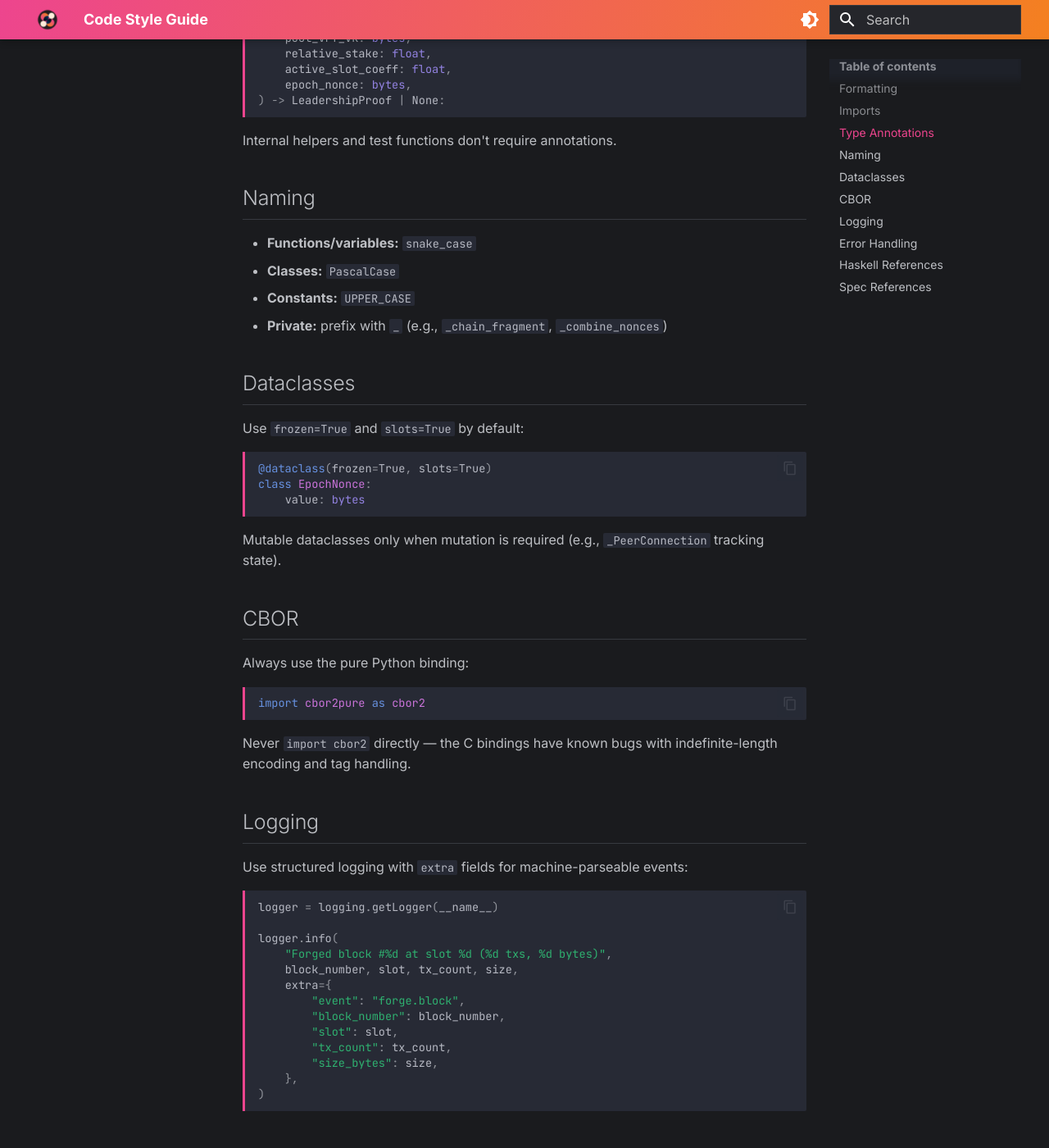
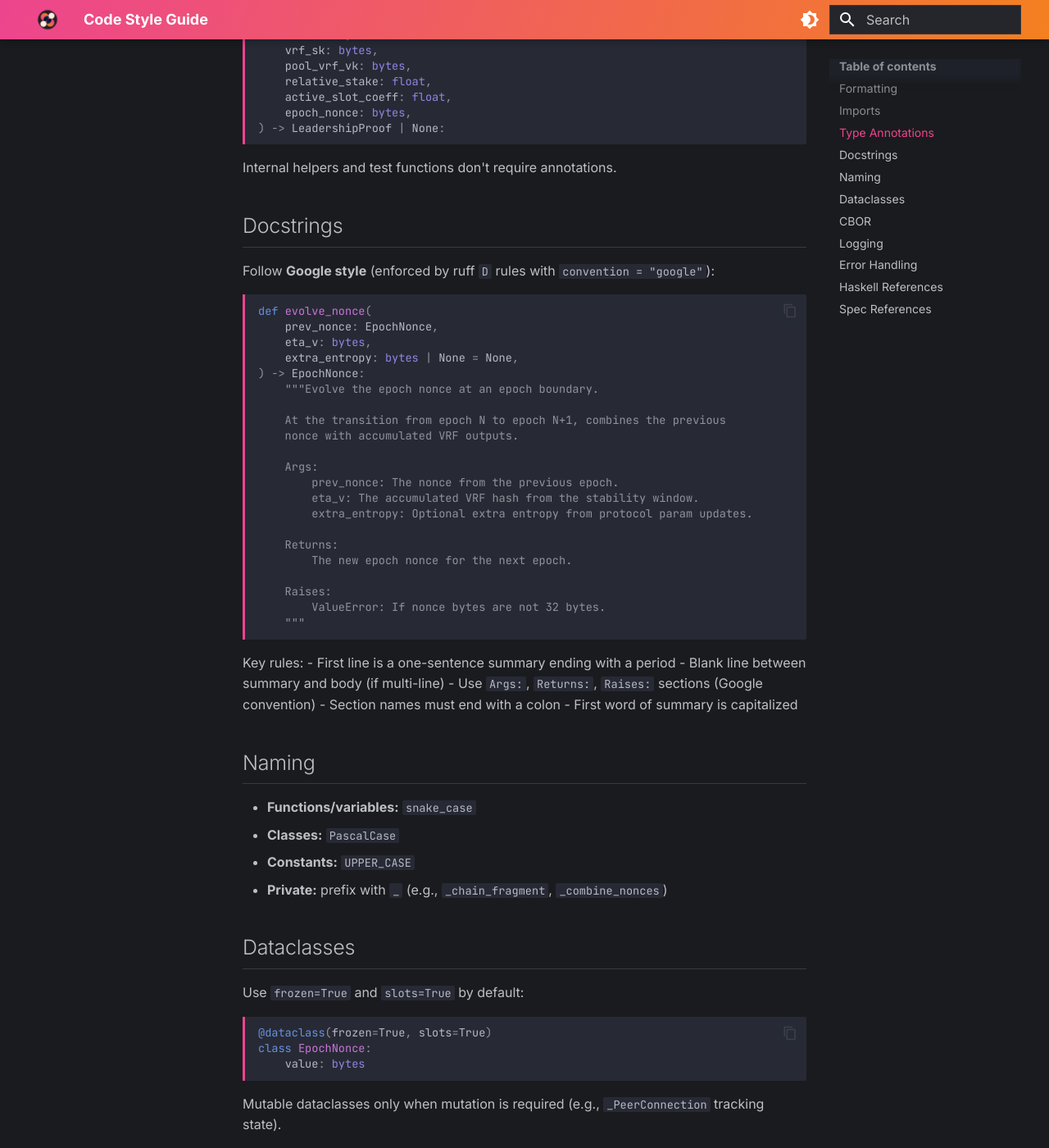
Before and after one commit to SteelSwap/vibe-node, an MkDocs documentation site: the page built from docs/reference/code-style.md, in a window 1280 px wide and 1400 px high, scrolled down 927 px. Shown: the whole window at 82% size. Built offline with MkDocs 1.6.1 and Material for MkDocs 9.7.7, drawn with Linux system fonts in a browser that asks for light colours; some of the changed text lies outside the part shown.

Commit message:
docs(m6.11): add Google docstring convention to style guide and CONTRIBUTING
Update both docs to reflect ruff-only formatting (no black) and
Google-style docstrings with Args/Returns/Raises sections.

Co-Authored-By: Claude Opus 4.6 (1M context) <noreply@anthropic.com>

````diff
--- a/docs/reference/code-style.md
+++ b/docs/reference/code-style.md
@@ -1,11 +1,12 @@
 # Code Style Guide
 
-Enforced by **ruff** (lint + isort) and **black** (format). Configuration in `pyproject.toml`.
+Enforced by **ruff** (lint, isort, format, docstrings). Configuration in `pyproject.toml`.
 
 ## Formatting
 
 - **Line length:** 99 characters
-- **Formatter:** black + ruff format
+- **Formatter:** ruff format (black-compatible)
+- **Docstrings:** Google style (enforced by ruff pydocstyle `D` rules)
 - **Pre-commit:** hooks run automatically on `git commit`
 - **CI:** fails on violations
 
@@ -35,6 +36,41 @@ def check_leadership(
 ```
 
 Internal helpers and test functions don't require annotations.
+
+## Docstrings
+
+Follow **Google style** (enforced by ruff `D` rules with `convention = "google"`):
+
+```python
+def evolve_nonce(
+    prev_nonce: EpochNonce,
+    eta_v: bytes,
+    extra_entropy: bytes | None = None,
+) -> EpochNonce:
+    """Evolve the epoch nonce at an epoch boundary.
+
+    At the transition from epoch N to epoch N+1, combines the previous
+    nonce with accumulated VRF outputs.
+
+    Args:
+        prev_nonce: The nonce from the previous epoch.
+        eta_v: The accumulated VRF hash from the stability window.
+        extra_entropy: Optional extra entropy from protocol param updates.
+
+    Returns:
+        The new epoch nonce for the next epoch.
+
+    Raises:
+        ValueError: If nonce bytes are not 32 bytes.
+    """
+```
+
+Key rules:
+- First line is a one-sentence summary ending with a period
+- Blank line between summary and body (if multi-line)
+- Use `Args:`, `Returns:`, `Raises:` sections (Google convention)
+- Section names must end with a colon
+- First word of summary is capitalized
 
 ## Naming
 
````
Also changed, not shown: CONTRIBUTING.md (+3 -3 lines).
